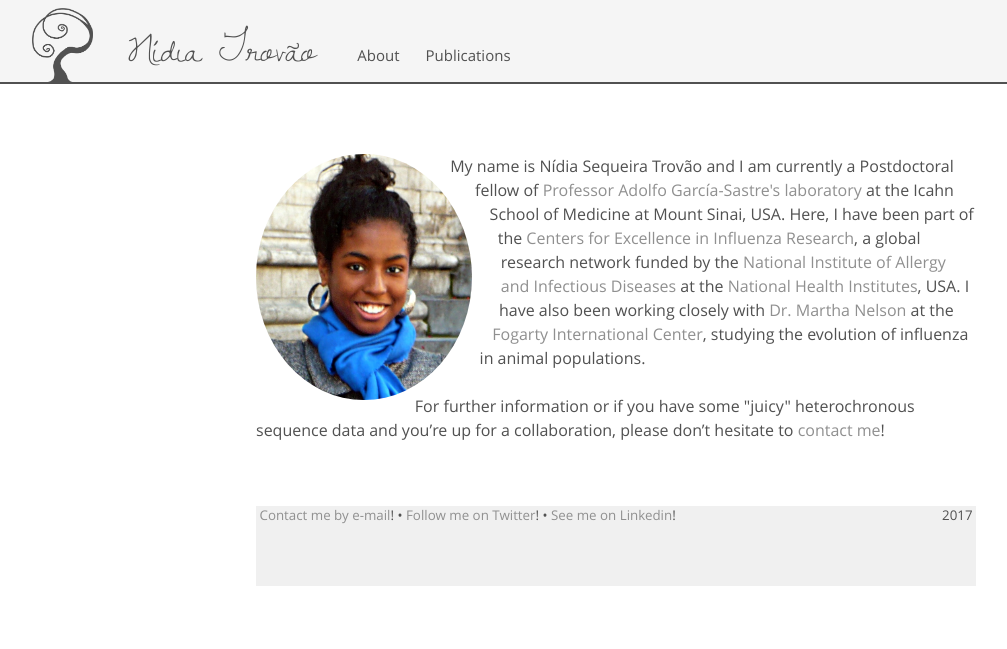
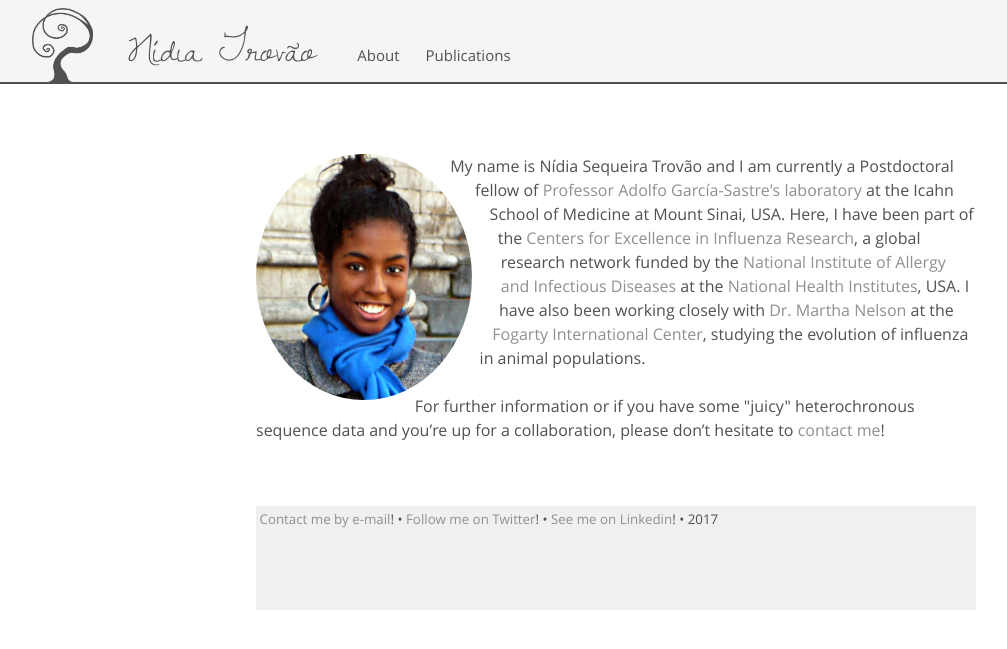
Before and after one commit to nidiatrovao/nidiatrovao.github.io, a Jekyll site: the page built from index.html, in a window 1280 px wide. Shown: the top 649 px of the page, without its empty margins (24-1031 px from the left). Built offline with Jekyll 4.4.1, drawn with Linux system fonts in a browser that asks for light colours.

Commit message:
Update default.html

```diff
--- a/_layouts/default.html
+++ b/_layouts/default.html
@@ -18,7 +18,7 @@
       </main>
 
       <footer class="footer">
-        <small style="float: left">&nbsp;<a href="http://www.google.com/recaptcha/mailhide/d?k=01NqppQr6VZzJtBnX1B1RDuw==&amp;c=15YkdRwX0Emp37Odw61dyCyrGOiI_gucHoEuzZzUzks=" onclick="window.open('http://www.google.com/recaptcha/mailhide/d?k\x3d01NqppQr6VZzJtBnX1B1RDuw\x3d\x3d\x26c\x3d15YkdRwX0Emp37Odw61dyCyrGOiI_gucHoEuzZzUzks\x3d', '', 'toolbar=0,scrollbars=0,location=0,statusbar=0,menubar=0,resizable=0,width=500,height=300'); return false;" title="Click to reveal my e-mail address">Contact me by e-mail</a>! &bull; <a href="https://twitter.com/nidiatrovao" target="_blank">Follow me on Twitter</a>! &bull; <a href="https://www.linkedin.com/in/nidiatrovao" target="_blank">See me on Linkedin</a>!</small> <small style="float: right"><time datetime="{{ site.time | date_to_xmlschema }}">{{ site.time | date: '%Y&nbsp;' }}</time></small>
+        <small style="aligh: right">&nbsp;<a href="http://www.google.com/recaptcha/mailhide/d?k=01NqppQr6VZzJtBnX1B1RDuw==&amp;c=15YkdRwX0Emp37Odw61dyCyrGOiI_gucHoEuzZzUzks=" onclick="window.open('http://www.google.com/recaptcha/mailhide/d?k\x3d01NqppQr6VZzJtBnX1B1RDuw\x3d\x3d\x26c\x3d15YkdRwX0Emp37Odw61dyCyrGOiI_gucHoEuzZzUzks\x3d', '', 'toolbar=0,scrollbars=0,location=0,statusbar=0,menubar=0,resizable=0,width=500,height=300'); return false;" title="Click to reveal my e-mail address">Contact me by e-mail</a>! &bull; <a href="https://twitter.com/nidiatrovao" target="_blank">Follow me on Twitter</a>! &bull; <a href="https://www.linkedin.com/in/nidiatrovao" target="_blank">See me on Linkedin</a>! &bull; <time datetime="{{ site.time | date_to_xmlschema }}">{{ site.time | date: '%Y&nbsp;' }}</time></small>
       </footer>
     </div>
   </body>
```
